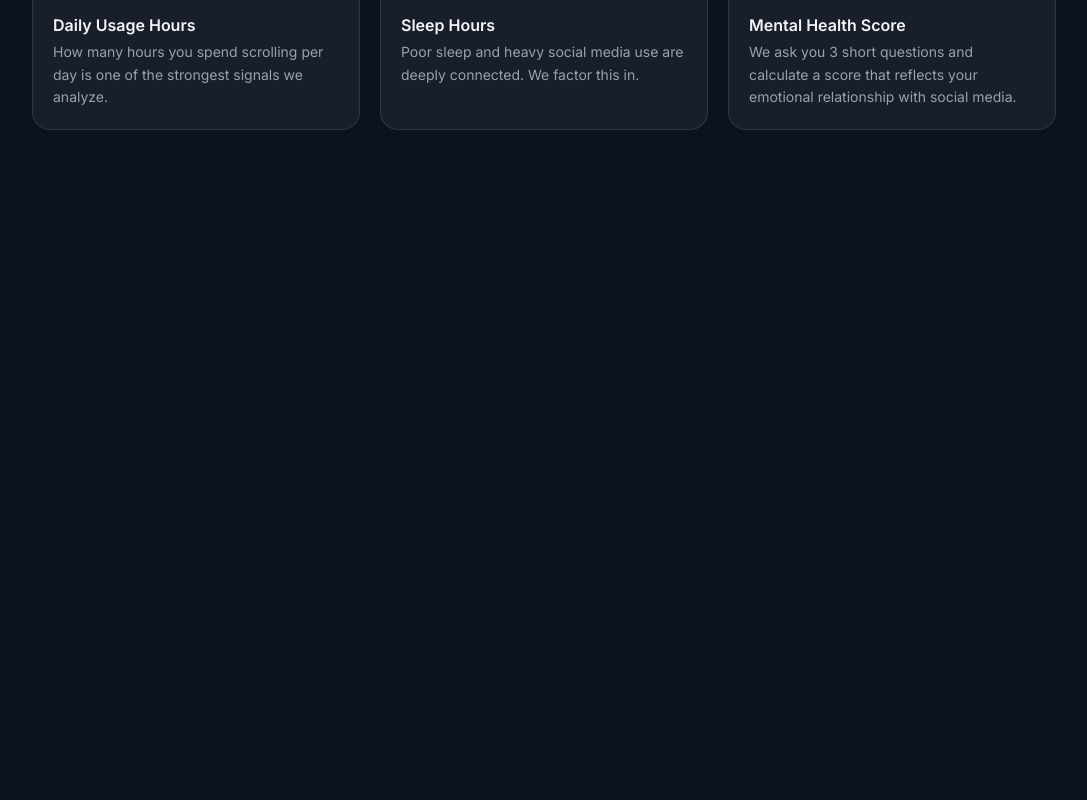
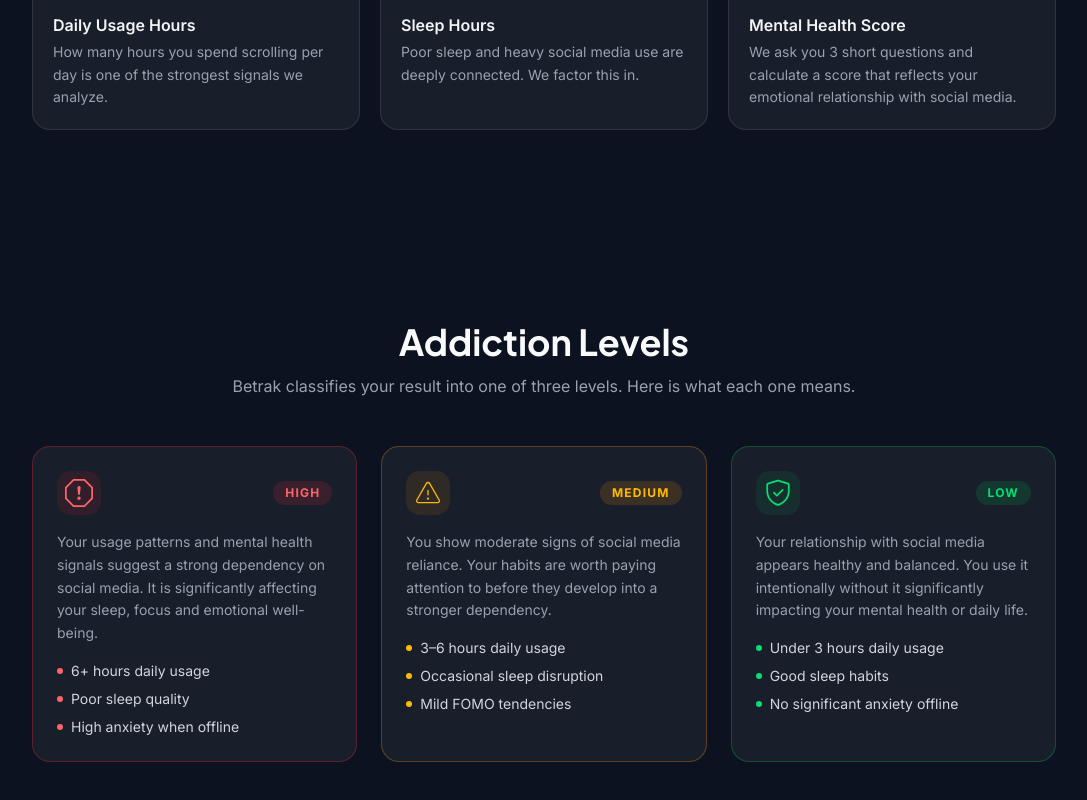
Before and after one commit to tahmid-khan-hub/Betrak, a Next.js app in the folder betrak-frontend/: page / in a window 1280 px wide. Shown: the part 1556-2356 px from the top of the page, without its empty margins (96-1183 px from the left). Before the commit the page ends 1782 px from the top, so only its background shows below. Built offline with nearby package versions, Linux system fonts and the light colour scheme.

Commit message:
Add AddictionLevels section

```diff
--- /dev/null
+++ b/betrak-frontend/src/app/HomeComponents/AddictionLevels/AddictionLevels.tsx
@@ -0,0 +1,62 @@
+"use client"
+import AddictionLevelsData, { colorMap } from "./AddictionLevelsData";
+
+const AddictionLevels = () => {
+  return (
+    <section className="px-2 py-24">
+      <div className="mx-auto max-w-5xl">
+
+        {/* Section Header */}
+        <div className="mb-12 text-center">
+          <h2 className="jakartaSans text-4xl font-bold text-gray-50">
+            Addiction Levels
+          </h2>
+          <p className="mt-3 text-gray-400">
+            Betrak classifies your result into one of three levels. Here is what each one means.
+          </p>
+        </div>
+
+        {/* Cards */}
+        <div className="grid grid-cols-1 gap-6 md:grid-cols-3">
+          {AddictionLevelsData.map((item) => {
+            const c = colorMap[item.color];
+            return (
+              <div
+                key={item.level}
+                className={`rounded-2xl border ${c.border} bg-white/5 p-6 transition-colors hover:bg-white/10`}
+              >
+                {/* Icon + Level Badge */}
+                <div className="mb-4 flex items-center justify-between">
+                  <div className={`flex h-11 w-11 items-center justify-center rounded-xl ${c.bg} ${c.text}`}>
+                    {item.icon}
+                  </div>
+                  <span className={`rounded-full ${c.badge} ${c.badgeText} px-3 py-1 text-xs font-bold uppercase tracking-widest`}>
+                    {item.level}
+                  </span>
+                </div>
+
+                {/* Description */}
+                <p className="mt-2 text-sm leading-relaxed text-gray-400">
+                  {item.description}
+                </p>
+
+                {/* Signs */}
+                <ul className="mt-4 space-y-2">
+                  {item.signs.map((sign) => (
+                    <li key={sign} className="flex items-center gap-2 text-sm text-gray-300">
+                      <span className={`h-1.5 w-1.5 shrink-0 rounded-full ${c.dot}`} />
+                      {sign}
+                    </li>
+                  ))}
+                </ul>
+              </div>
+            );
+          })}
+        </div>
+
+      </div>
+    </section>
+  );
+};
+
+export default AddictionLevels;
--- /dev/null
+++ b/betrak-frontend/src/app/HomeComponents/AddictionLevels/AddictionLevelsData.tsx
@@ -0,0 +1,59 @@
+import { BsExclamationOctagon } from "react-icons/bs";
+import { PiWarningLight } from "react-icons/pi";
+import { GoShieldCheck } from "react-icons/go";
+
+export const colorMap: Record<string, { border: string; bg: string; text: string; badge: string; badgeText: string; dot: string }> = {
+  red: {
+    border: "border-red-500/30",
+    bg: "bg-red-500/10",
+    text: "text-red-400",
+    badge: "bg-red-500/15",
+    badgeText: "text-red-400",
+    dot: "bg-red-400",
+  },
+  amber: {
+    border: "border-amber-500/30",
+    bg: "bg-amber-500/10",
+    text: "text-amber-400",
+    badge: "bg-amber-500/15",
+    badgeText: "text-amber-400",
+    dot: "bg-amber-400",
+  },
+  green: {
+    border: "border-green-500/30",
+    bg: "bg-green-500/10",
+    text: "text-green-400",
+    badge: "bg-green-500/15",
+    badgeText: "text-green-400",
+    dot: "bg-green-400",
+  },
+};
+
+const AddictionLevelsData = [
+  {
+    icon: <BsExclamationOctagon size={28} />,
+    level: "High",
+    color: "red",
+    description:
+      "Your usage patterns and mental health signals suggest a strong dependency on social media. It is significantly affecting your sleep, focus and emotional well-being.",
+    signs: ["6+ hours daily usage", "Poor sleep quality", "High anxiety when offline"],
+  },
+  {
+    icon: <PiWarningLight size={28} />,
+    level: "Medium",
+    color: "amber",
+    description:
+      "You show moderate signs of social media reliance. Your habits are worth paying attention to before they develop into a stronger dependency.",
+    signs: ["3–6 hours daily usage", "Occasional sleep disruption", "Mild FOMO tendencies"],
+  },
+  {
+    icon: <GoShieldCheck size={28} />,
+    level: "Low",
+    color: "green",
+    description:
+      "Your relationship with social media appears healthy and balanced. You use it intentionally without it significantly impacting your mental health or daily life.",
+    signs: ["Under 3 hours daily usage", "Good sleep habits", "No significant anxiety offline"],
+  },
+];
+
+export default AddictionLevelsData;
--- a/betrak-frontend/src/app/page.tsx
+++ b/betrak-frontend/src/app/page.tsx
@@ -1,4 +1,5 @@
 "use client"
+import AddictionLevels from "./HomeComponents/AddictionLevels/AddictionLevels";
 import Banner from "./HomeComponents/Banner/Banner";
 import HowItWorks from "./HomeComponents/HowItWorks/HowItWorks";
 import WhatWeMeasure from "./HomeComponents/WhatWeMeasure/WhatWeMeasure";
@@ -9,6 +10,7 @@ export default function Home() {
       <Banner />
       <HowItWorks />
       <WhatWeMeasure />
+      <AddictionLevels />
     </div>
   );
 }
```
